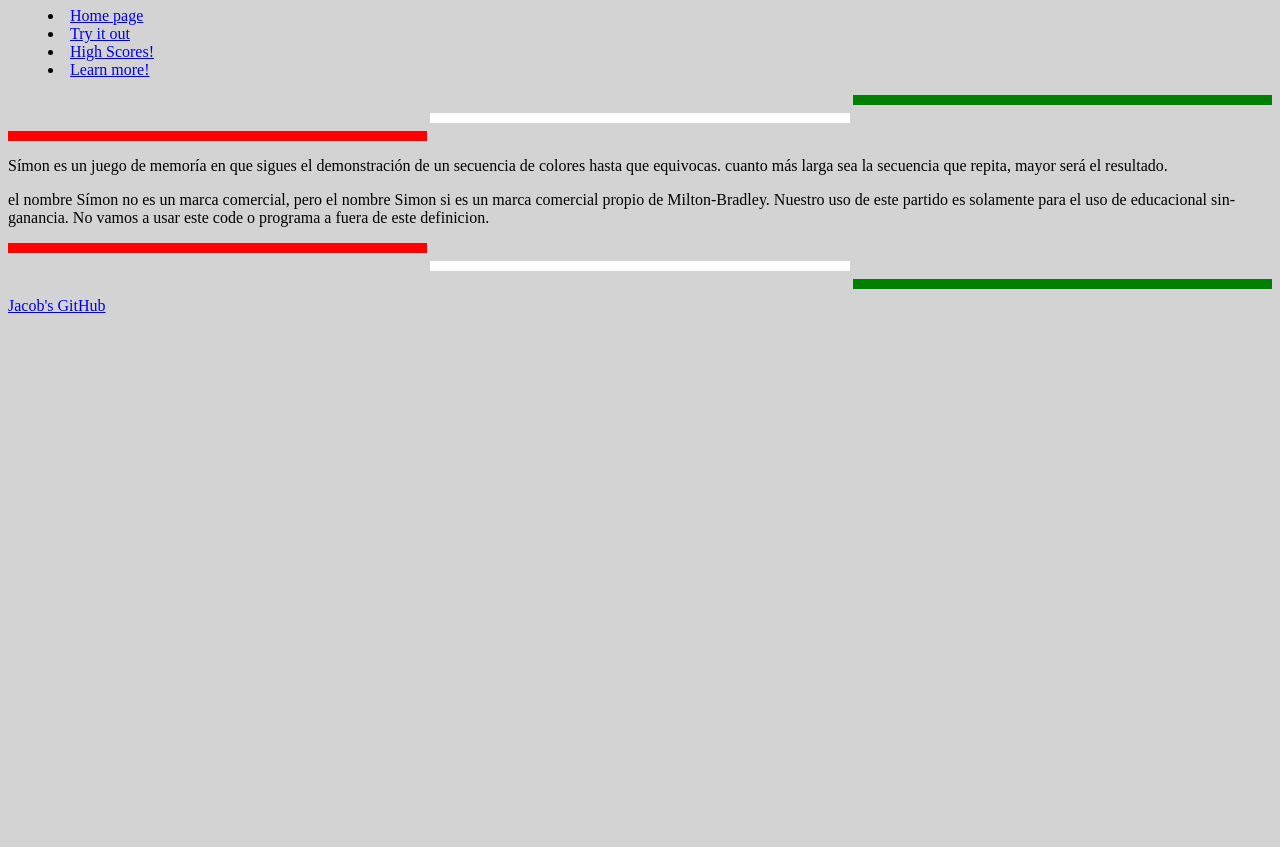
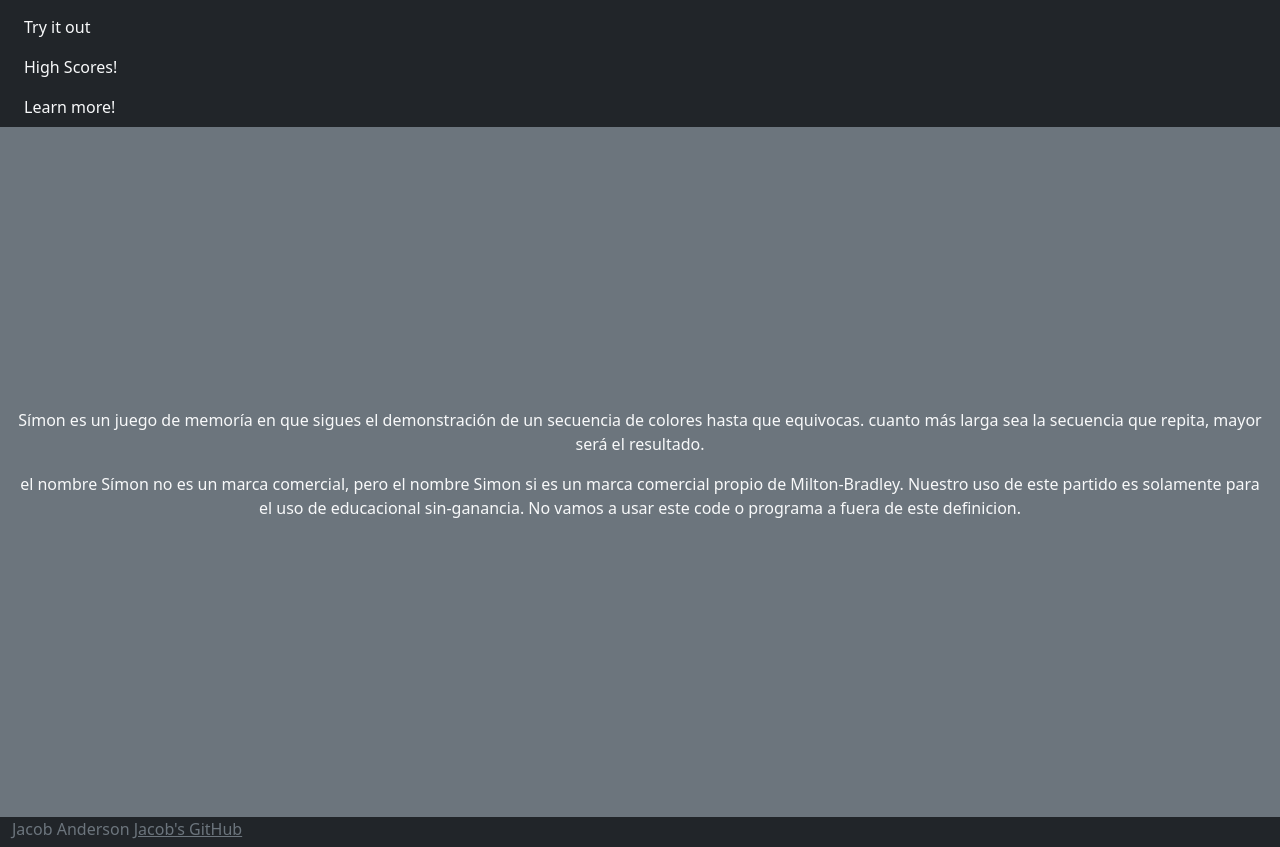
Before and after one commit to jacobeand/simon, a plain HTML site: page about.html in a window 1280 px wide. Shown: the part 73-920 px from the top of the page. Before the commit the page ends 800 px from the top, so only its background shows below. Drawn offline with nearby package versions, Linux system fonts and the light colour scheme.

Commit message:
updated about with bootstrap

```diff
--- a/about.html
+++ b/about.html
@@ -4,28 +4,30 @@
     <head>
         <meta charset="UTF-8" />
         <meta name ="viewport" content = "width=device-width, initial-scale=1.0" />
-        <title>About Símon</title>
+        <title>Símon</title>
         <link rel="icon" href="favicon.ico" />
+        <link rel="stylesheet" href="main.css"/>
+        <link href="https://cdn.jsdelivr.net/npm/bootstrap@5.2.2/dist/css/bootstrap.min.css"
+              rel="stylesheet"
+              integrity="sha384-Zenh87qX5JnK2Jl0vWa8Ck2rdkQ2Bzep5IDxbcnCeuOxjzrPF/et3URy9Bv1WTRi"
+              crossorigin="anonymous" />
     </head>
 
-    <body bgcolor = "#d3d3d3">
-        <header>
-            <h1>Símon</h1>
-            <nav>
-                <menu>
-                    <li><a href="index.html"> Home page</a></li>
-                    <li><a href="play.html"> Try it out </a></li>
-                    <li><a href="scores.html"> High Scores!</a></li>
-                    <li><a href="about.html">Learn more!</a></li>
+    <body class="bg-dark text-light">
+        <header class = "container-fluid">
+            <nav class = "container-fluid">
+                <a class = "navbar-brand" href="#">Símon<sup> &reg;</sup></a>
+                <menu class="navbar-nav">
+                    <li class="nav-item"><a class="nav-link active" href="index.html"> Home page</a></li>
+                    <li class="nav-item"><a class="nav-link" href="play.html"> Try it out </a></li>
+                    <li class="nav-item"><a class="nav-link" href="scores.html"> High Scores!</a></li>
+                    <li class="nav-item"><a class="nav-link" href="about.html">Learn more!</a></li>
                 </menu>
             </nav>
         </header>
-        <hr width = 33% color = "green" size = "10" align = "right">
-        <hr width = 33% color = "white" size = "10" align ="middle">
-        <hr width = 33% color="red" size="10" align="left">
-    </body>
 
-    <main>
+    <main class="container-fluid bg-secondary text-center">
+        <div>
             <p>
                 Símon es un juego de memoría en que sigues el demonstración de
                 un secuencia de colores hasta que equivocas. cuanto más larga
@@ -38,13 +40,21 @@
                 partido es solamente para el uso de educacional sin-ganancia. No vamos
                 a usar este code o programa a fuera de este definicion.
             </p>
+        </div>
     </main>
 
-    <footer>
-        <hr width = 33% color="red" size="10" align="left">
+    <footer class = "bg-dark text-dark text-muted">
+        <div class = "container-fluid">
+            <span class="text-reset"> Jacob Anderson</span>
+            <a class="text-reset" href="https://github.com/jacobeand/simon">
+                Jacob's GitHub
+            </a>
+        </div>
+        <!-- <hr width = 33% color="red" size="10" align="left">
         <hr width = 33% color = "white" size = "10" align ="middle">
         <hr width = 33% color = "green" size = "10" align = "right">
-        <a href="https://github.com/jacobeand"> Jacob's GitHub</a>
+        <a href="https://github.com/jacobeand"> Jacob's GitHub</a> -->
     </footer>
+    </body>
 
     </html>
```
Lines whose indentation alone changed are shown as unchanged.
